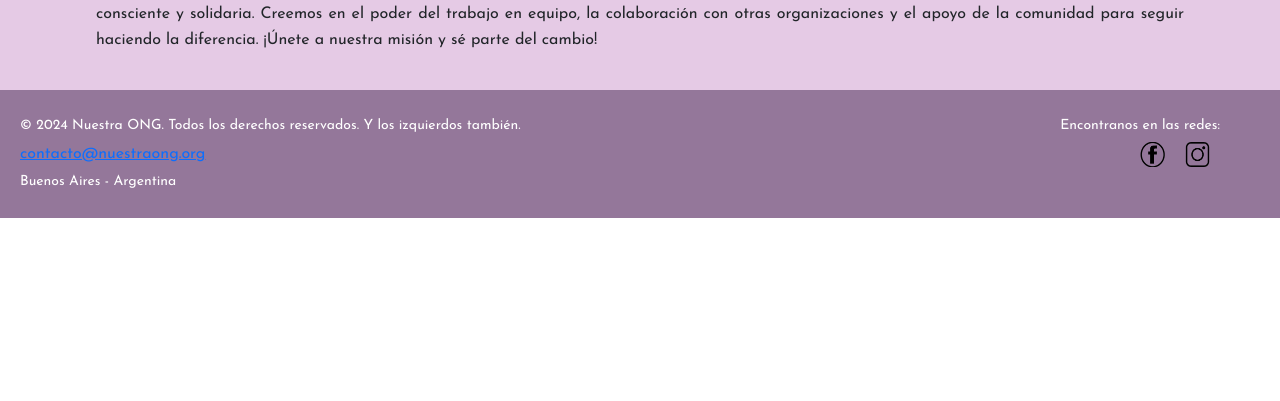
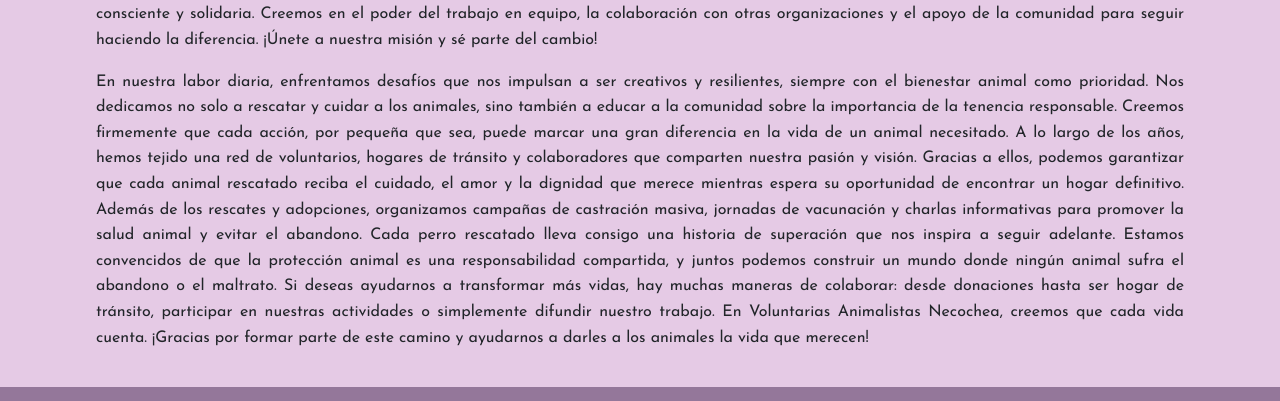
Before and after one commit to mibauza/TP5_Interfaz, an Angular app in the folder Voluntarias_Animalistas_Necochea/: page /nosotros in a window 1280 px wide. Shown: the part 840-1241 px from the top of the page. Built offline with nearby package versions, Linux system fonts and the light colour scheme.

Commit message:
Se agrego texto a NOSOTROS

```diff
--- a/Voluntarias_Animalistas_Necochea/src/app/componentes/nosotros/nosotros.component.html
+++ b/Voluntarias_Animalistas_Necochea/src/app/componentes/nosotros/nosotros.component.html
@@ -11,5 +11,10 @@
             construir una comunidad más consciente y solidaria. Creemos en el poder del trabajo en equipo, la
             colaboración con otras organizaciones y el apoyo de la comunidad para seguir haciendo la diferencia. ¡Únete
             a nuestra misión y sé parte del cambio!</p>
+        <p>En nuestra labor diaria, enfrentamos desafíos que nos impulsan a ser creativos y resilientes, siempre con el bienestar animal como prioridad. Nos dedicamos no solo a rescatar y cuidar a los animales, sino también a educar a la comunidad sobre la importancia de la tenencia responsable. Creemos firmemente que cada acción, por pequeña que sea, puede marcar una gran diferencia en la vida de un animal necesitado.
+            A lo largo de los años, hemos tejido una red de voluntarios, hogares de tránsito y colaboradores que comparten nuestra pasión y visión. Gracias a ellos, podemos garantizar que cada animal rescatado reciba el cuidado, el amor y la dignidad que merece mientras espera su oportunidad de encontrar un hogar definitivo.
+            Además de los rescates y adopciones, organizamos campañas de castración masiva, jornadas de vacunación y charlas informativas para promover la salud animal y evitar el abandono. Cada perro rescatado lleva consigo una historia de superación que nos inspira a seguir adelante.
+            Estamos convencidos de que la protección animal es una responsabilidad compartida, y juntos podemos construir un mundo donde ningún animal sufra el abandono o el maltrato. Si deseas ayudarnos a transformar más vidas, hay muchas maneras de colaborar: desde donaciones hasta ser hogar de tránsito, participar en nuestras actividades o simplemente difundir nuestro trabajo.
+            En Voluntarias Animalistas Necochea, creemos que cada vida cuenta. ¡Gracias por formar parte de este camino y ayudarnos a darles a los animales la vida que merecen!</p>
     </div>
 </div>
```
